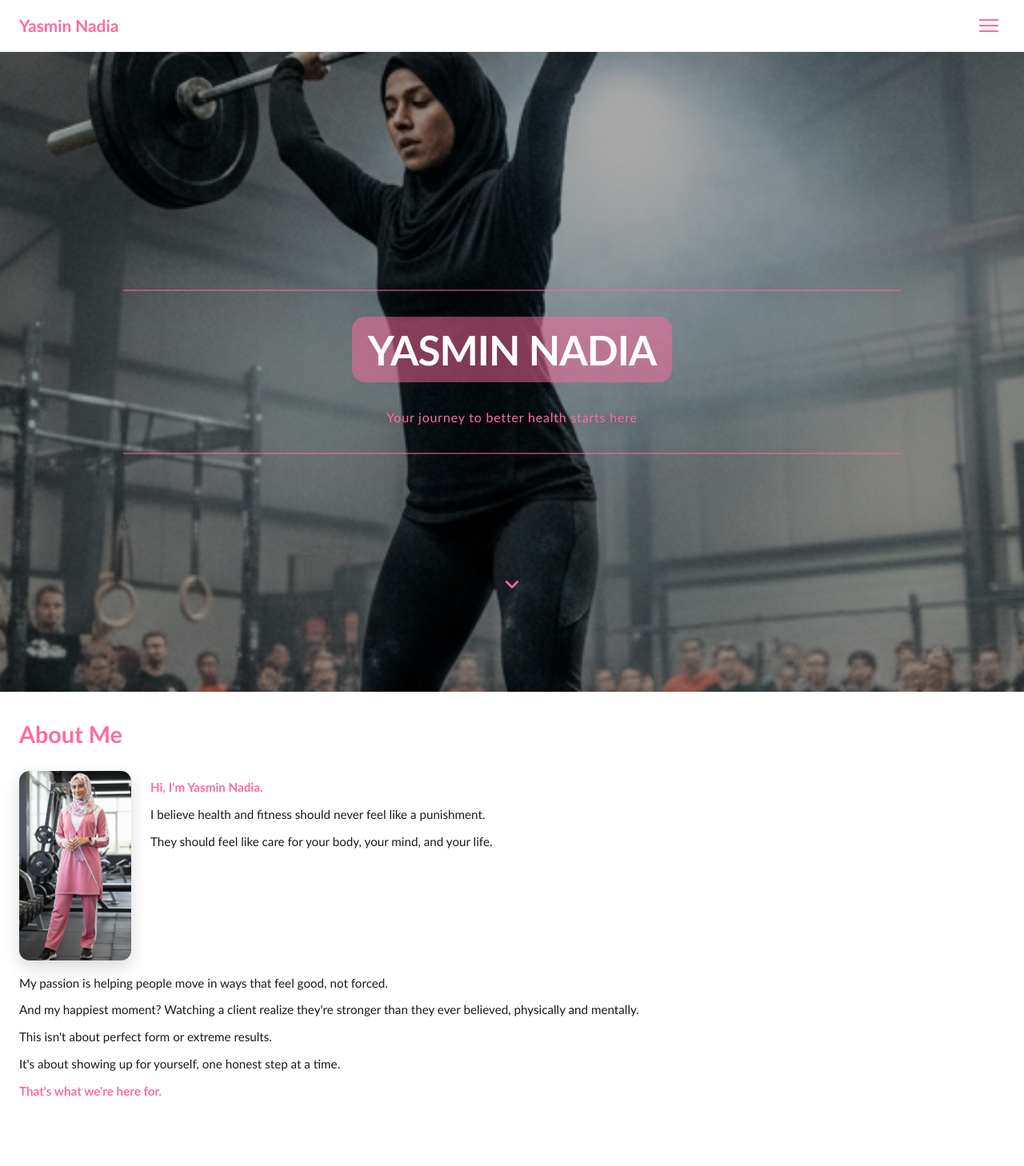
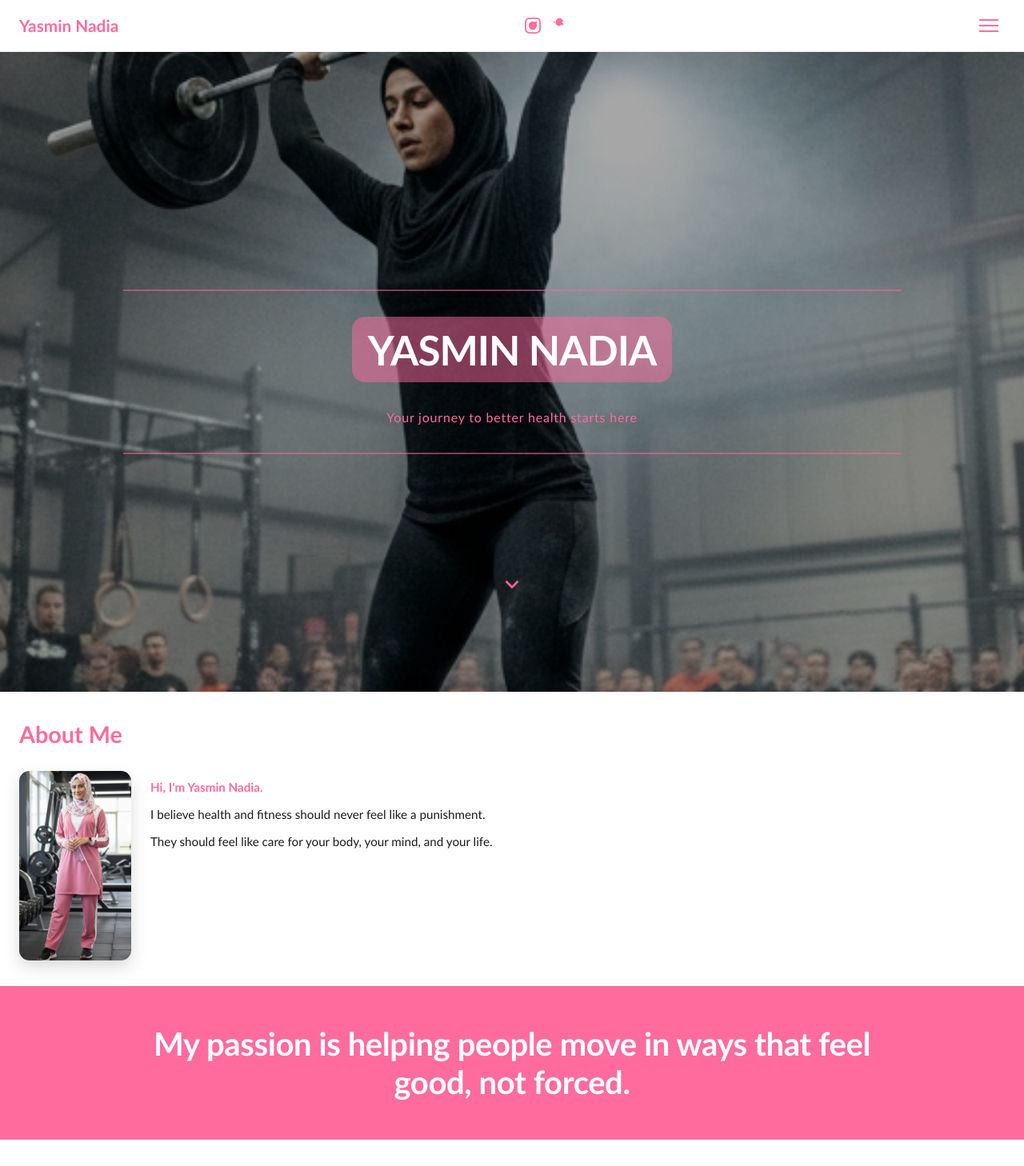
Before and after one commit to BigCalicoCatto/yasminnadia-v1, a Next.js app: page / in a window 1280 px wide. Shown: the top 1458 px of the page at 80% size. Built offline with nearby package versions, Linux system fonts and the light colour scheme.

Commit message:
Update page.tsx

```diff
--- a/app/page.tsx
+++ b/app/page.tsx
@@ -171,6 +171,20 @@ export default function Home() {
       {/* HEADER */}
       <header style={{ position: 'sticky', top: 0, zIndex: 100, backgroundColor: '#ffffff', borderBottom: '1px solid #f0f0f0', padding: '1rem 1.5rem', display: 'flex', justifyContent: 'space-between', alignItems: 'center' }}>
         <h1 style={{ fontSize: '1.3rem', fontWeight: 700, color: '#FF6B9D', margin: 0 }}>Yasmin Nadia</h1>
+
+        {/* Social Icons */}
+        <div style={{ display: 'flex', gap: '0.8rem', alignItems: 'center' }}>
+          <a href="https://instagram.com/" style={{ color: '#FF6B9D', textDecoration: 'none', display: 'flex', alignItems: 'center', transition: 'opacity 0.3s' }}>
+            <svg width="20" height="20" viewBox="0 0 24 24" fill="currentColor">
+              <path d="M12 2.163c3.204 0 3.584.012 4.85.07 3.252.148 4.771 1.691 4.919 4.919.058 1.265.069 1.645.069 4.849 0 3.205-.012 3.584-.069 4.849-.149 3.225-1.664 4.771-4.919 4.919-1.266.057-1.645.069-4.849.069-3.204 0-3.584-.012-4.849-.069-3.259-.149-4.771-1.699-4.919-4.92-.058-1.265-.07-1.644-.07-4.849 0-3.204.013-3.583.07-4.849.149-3.227 1.664-4.771 4.919-4.919 1.266-.057 1.645-.069 4.849-.069zm0-2.163c-3.259 0-3.667.014-4.947.072-4.358.2-6.78 2.618-6.98 6.98-.059 1.281-.073 1.689-.073 4.948 0 3.259.014 3.668.072 4.948.2 4.358 2.618 6.78 6.98 6.98 1.281.058 1.689.072 4.948.072 3.259 0 3.668-.014 4.948-.072 4.354-.2 6.782-2.618 6.979-6.98.059-1.28.073-1.689.073-4.948 0-3.259-.014-3.667-.072-4.947-.196-4.354-2.617-6.78-6.979-6.98-1.281-.059-1.69-.073-4.949-.073zM5.838 12a6.162 6.162 0 1112.324 0 6.162 6.162 0 01-12.324 0zM12 16a4 4 0 110-8 4 4 0 010 8zm4.965-10.322a1.44 1.44 0 110 2.881 1.44 1.44 0 010-2.881z"/>
+            </svg>
+          </a>
+          <a href="https://tiktok.com/" style={{ color: '#FF6B9D', textDecoration: 'none', display: 'flex', alignItems: 'center', transition: 'opacity 0.3s' }}>
+            <svg width="20" height="20" viewBox="0 0 24 24" fill="currentColor">
+              <path d="M19.321 5.562a5.122 5.122 0 01-2.996-2.965A5.408 5.408 0 0012.4 1c-3.003 0-5.544 2.563-5.544 5.622 0 .442.052.872.144 1.287-2.324-.12-4.657-1.213-6.234-2.966C-.243 2.97-.604 3.956.247 4.721c.852.765 2.397 1.201 3.942 1.201.63 0 1.248-.084 1.846-.252v1.004c0 3.059 2.54 5.622 5.544 5.622 1.46 0 2.81-.559 3.777-1.468.897.059 1.799.237 2.664.527.643-2.084-.494-3.959-2.211-4.88 1.031-.169 1.99-.427 2.872-.766z"/>
+            </svg>
+          </a>
+        </div>
 
         {/* Hamburger Button */}
         <button
@@ -413,21 +427,31 @@ export default function Home() {
             </div>
           </div>
         </div>
-        <div style={{ lineHeight: 1.7, fontSize: '0.95rem', marginTop: '1rem', animation: 'slideInFromRight 0.6s ease-out 0.4s both', color: '#1a1a1a' }}>
-          <p style={{ margin: '0.5rem 0' }}>
-            My passion is helping people move in ways that feel good, not forced.
-          </p>
-          <p style={{ margin: '0.5rem 0' }}>
-            And my happiest moment? Watching a client realize they're stronger than they ever believed, physically and mentally.
-          </p>
-          <p style={{ margin: '0.5rem 0' }}>
-            This isn't about perfect form or extreme results.
-          </p>
-          <p style={{ margin: '0.5rem 0' }}>
-            It's about showing up for yourself, one honest step at a time.
-          </p>
-          <p style={{ margin: '0.5rem 0', fontWeight: 700, color: '#FF6B9D' }}>That's what we're here for.</p>
-        </div>
+      </section>
+
+      {/* POWER MOTTO */}
+      <section style={{
+        width: '100vw',
+        marginLeft: 'calc(-50vw + 50%)',
+        backgroundColor: '#FF6B9D',
+        padding: '3rem 1.5rem',
+        textAlign: 'center',
+        animation: visibleSections.has('about') ? 'fadeInUp 0.8s ease-out 0.3s both' : 'none',
+        opacity: visibleSections.has('about') ? 1 : 0,
+      }}>
+        <p style={{
+          fontSize: '2.5rem',
+          fontWeight: 900,
+          color: '#ffffff',
+          margin: 0,
+          lineHeight: 1.2,
+          letterSpacing: '-0.01em',
+          maxWidth: '900px',
+          marginLeft: 'auto',
+          marginRight: 'auto',
+        }}>
+          My passion is helping people move in ways that feel good, not forced.
+        </p>
       </section>
 
       {/* WHO I WORK WITH */}
```
